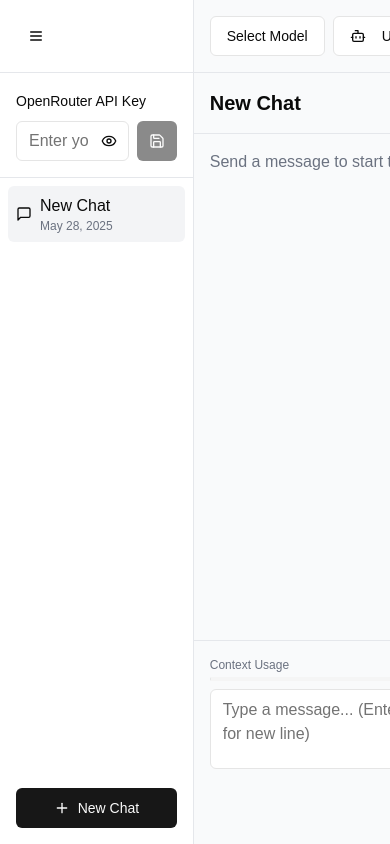
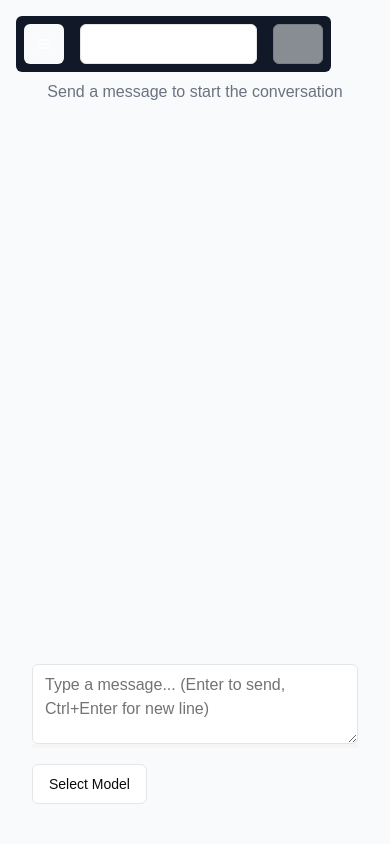
Before and after one commit to visnkmr/hemo, a Next.js app: page / in a window 390 px wide. Built offline with nearby package versions, Linux system fonts and the light colour scheme.

Commit message:
cleaned up ui moved buttons around and mobile view now works as expected.

```diff
--- a/app/page.tsx
+++ b/app/page.tsx
@@ -12,6 +12,7 @@ import { PlusIcon, MenuIcon, XIcon, Download, Bot } from "lucide-react"
 import ModelSelectionDialog from "@/components/model-selection-dialog"
 import ExportDialog from "@/components/export-dialog"
 import { Toaster } from "@/components/ui/toaster"
+import { cn } from "@/lib/utils"
 
 export default function Home() {
   const [apiKey, setApiKey] = useState<string>("")
@@ -187,20 +188,45 @@ export default function Home() {
     setSelectedModelInfo(modelInfo || null)
     setIsModelDialogOpen(false)
   }
+const [collapsed, setCollapsed] = useState(true);
+
+  const toggleMenu = () => {
+    setCollapsed(prev => !prev);
+  };
 
   const currentChat = chats.find((chat) => chat.id === currentChatId)
 
   return (
-    <div className="flex h-screen bg-gray-50 dark:bg-gray-900 overflow-hidden">
-      {/* Sidebar */}
-      {sidebarVisible && (
-        <div className="w-64 bg-white dark:bg-gray-800 border-r border-gray-200 dark:border-gray-700 flex flex-col">
-          <div className="p-4 border-b border-gray-200 dark:border-gray-700">
-          <Button className="" variant="ghost" size="icon" onClick={() => setSidebarVisible(!sidebarVisible)}>
+    <div className="absolute h-full w-full bg-gray-50 dark:bg-gray-900 overflow-hidden">
+      {(
+        <div className="relative h-full">
+          <div className="absolute top-4 left-4 z-50 p-2 rounded-md  text-white bg-gray-900 ">
+            <div className="flex flex-row gap-4 ">
+          <Button className="bg-gray-50 dark:bg-gray-900" variant="ghost" size="icon" onClick={() => toggleMenu()}>
             {<MenuIcon size={20} />}
           </Button>
+
+            <Button
+              variant="outline"
+              onClick={()=>{setollamastate((ollamastate+1)%3)}}
+              // disabled={!currentChat || currentChat.messages.length === 0}
+            >
+              <Bot size={16} className="mr-2" />
+              {`${ollamastate===0?"Using Openrouter":(ollamastate===1?"Using Ollama":"Using LM Studio")}`}
+            </Button>
+            <Button
+              variant="outline"
+              onClick={() => setIsExportDialogOpen(true)}
+              disabled={!currentChat || currentChat.messages.length === 0}
+            >
+              <Download size={16} className="" />
+              <span className="hidden lg:inline lg:ml-2">Export</span>
+            </Button>
+
+            </div>
           </div>
-
+          <div className={cn(`absolute top-0 left-0 h-full bg-gray-900 text-white transition-transform duration-300 ease-in-out z-40 ${
+          collapsed ? '-translate-x-full' : 'translate-x-0'}`,"pt-20")}>
           {ollamastate==0?(<div className="p-4 border-b border-gray-200 dark:border-gray-700">
             <ApiKeyInput apiKey={apiKey} setApiKey={setApiKey} />
           </div>):null}
@@ -229,44 +255,18 @@ export default function Home() {
             </Button>
             </div>
         </div>
+        </div>
       )}
+                {/* <SidebarMenu/> */}
+
 
       {/* Main content */}
-      <div className="flex-1 flex flex-col">
-        <div className="flex items-center justify-between p-4 border-b border-gray-200 dark:border-gray-700">
+      <div className="flex flex-col ">
+        {/* <div className="flex items-center justify-between p-4 border-b border-gray-200 dark:border-gray-700">
           {!sidebarVisible?(<Button variant="ghost" size="icon" onClick={() => setSidebarVisible(!sidebarVisible)}>
             {<MenuIcon size={20} />}
           </Button>):null}
-
-          <div className="flex items-center gap-2">
-            {ollamastate==0?(<Button variant="outline" onClick={() => setIsModelDialogOpen(true)} className="flex items-center gap-2">
-              {selectedModelInfo ? (
-                <>
-                  <div className={`w-4 h-4 rounded-full bg-${getModelColor(selectedModel)}`}></div>
-                  <span className="truncate max-w-[150px]">{getModelDisplayName(selectedModel)}</span>
-                </>
-              ) : (
-                "Select Model"
-              )}
-            </Button>):null}
-            <Button
-              variant="outline"
-              onClick={()=>{setollamastate((ollamastate+1)%3)}}
-              // disabled={!currentChat || currentChat.messages.length === 0}
-            >
-              <Bot size={16} className="mr-2" />
-              {`${ollamastate===0?"Using Openrouter":(ollamastate===1?"Using Ollama":"Using LM Studio")}`}
-            </Button>
-            <Button
-              variant="outline"
-              onClick={() => setIsExportDialogOpen(true)}
-              disabled={!currentChat || currentChat.messages.length === 0}
-            >
-              <Download size={16} className="mr-2" />
-              Export
-            </Button>
-          </div>
-        </div>
+        </div> */}
 
         {currentChat && (
           <ChatInterface
@@ -281,6 +281,11 @@ export default function Home() {
             onBranchConversation={handleBranchConversation}
             directsendmessage={false}
             messagetosend=""
+            sidebarVisible={sidebarVisible}
+            setSidebarVisible={setSidebarVisible}
+            getModelColor={getModelColor}
+            getModelDisplayName={getModelDisplayName}
+            setIsModelDialogOpen={setIsModelDialogOpen}
           />
         )}
       </div>
--- a/components/chat-interface.tsx
+++ b/components/chat-interface.tsx
@@ -5,7 +5,7 @@ import { useState, useRef, type KeyboardEvent, useEffect } from "react"
 import { Textarea } from "@/components/ui/textarea"
 import { Button } from "@/components/ui/button"
 import type { Chat, Message, BranchPoint } from "@/lib/types"
-import { SendIcon, Loader2 } from "lucide-react"
+import { SendIcon, Loader2, MenuIcon } from "lucide-react"
 import { ScrollArea } from "@/components/ui/scroll-area"
 import MessageItem from "@/components/message-item"
 import { Progress } from "@/components/ui/progress"
@@ -20,6 +20,7 @@ interface SendMessageStreamParams {
   model: string;
   messages: Array<{ role: string; content: string }>;
   lmstudio_url:string;
+
 }
 
 interface ChatInterfaceProps {
@@ -34,6 +35,11 @@ interface ChatInterfaceProps {
   lmstudio_model_name: string;
   directsendmessage?: boolean;
   messagetosend?: string;
+  sidebarVisible:any;
+  setSidebarVisible:any;
+  setIsModelDialogOpen:any;
+  getModelColor:any;
+  getModelDisplayName:any;
 }
 
 // --- Exported Send Message Stream Function ---
@@ -190,6 +196,12 @@ export default function ChatInterface({
   onBranchConversation,
   directsendmessage = false,
   messagetosend = "",
+
+  sidebarVisible,
+  setSidebarVisible,
+  setIsModelDialogOpen,
+  getModelDisplayName,
+  getModelColor
 }: ChatInterfaceProps) {
   const [input, setInput] = useState("")
   const [isLoading, setIsLoading] = useState(false)
@@ -340,17 +352,19 @@ export default function ChatInterface({
   // --- JSX Rendering ---
 
   return (
-    <div className="flex flex-col h-[95%]">
+    <div className="">
+
       {/* Header */}
-      <div className="p-4 border-b border-gray-200 dark:border-gray-700">
+      {/* <div className="p-4 border-b border-gray-200 dark:border-gray-700">
         <h2 className="text-xl font-semibold truncate">{chat.title || "New Chat"}</h2>
-      </div>
+      </div> */}
 
       {/* Message Area */}
-      <ScrollArea className="h-[60vh] lg:h-full">
-      <div className="flex overflow-hidden"> {/* Make chat history grow and handle overflow */}
-      <div className="grid gap-4 p-4 mb-5" >
-        <div className="flex items-start gap-4 flex-col ">
+      {/* <ScrollArea className="h-full justify-center"> w-9 */}
+      {/* <div className="flex overflow-hidden"> Make chat history grow and handle overflow */}
+      <div className="absolute w-full bottom-0 top-0 pt-20 pb-[144px] overflow-y-scroll pl-8 pr-8" >
+        <div className="mx-auto flex w-full max-w-3xl flex-col pb-10">
+          {/* mx-auto flex w-full max-w-3xl flex-col space-y-12 px-4 pb-10 pt-safe-offset-10 */}
           {chat.messages.length === 0 ? (
             <div className="flex items-center justify-center h-full w-full">
               <p className="text-gray-500 dark:text-gray-400">Send a message to start the conversation</p>
@@ -369,8 +383,8 @@ export default function ChatInterface({
           <div ref={messagesEndRef} />
         </div>
         </div>
-        </div>
-      </ScrollArea>
+        {/* </div> */}
+      {/* </ScrollArea> */}
 
       {/* Error Display */}
       {error && (
@@ -380,18 +394,23 @@ export default function ChatInterface({
       )}
 
       {/* Input Area */}
-      <div className="p-4 border-t border-gray-200 dark:border-gray-700">
+      <div className="absolute w-full bottom-0  pl-8 pr-8 " >
+        <div className="mx-auto flex w-full max-w-4xl flex-col pb-10 bg-gray-50 dark:bg-gray-900">
+      {/* <div className="max-w-3xl justify-center p-4 absolute bottom-0 w-full bg-gray-50 dark:bg-gray-900"> */}
         {/* Context Usage Bar */}
-        <div className="mb-2">
+        {/* <div className="mb-2">
           <div className="flex justify-between text-xs text-gray-500 mb-1">
             <span>Context Usage</span>
             <span>{contextUsage}%</span>
           </div>
           <Progress value={contextUsage} className="h-1" />
-        </div>
+        </div> */}
 
         {/* Text Input & Send Button */}
-        <div className="flex items-end gap-2">
+
+        <div className="flex flex-grow items-end gap-2">
+          <div className="flex flex-col flex-grow">
+
           <Textarea
             ref={textareaRef}
             value={input}
@@ -401,9 +420,25 @@ export default function ChatInterface({
             className="flex-1 min-h-[80px] max-h-[200px]"
             disabled={isLoading}
           />
-          <Button onClick={() => handleSendMessage()} disabled={isLoading || !input.trim()} className="h-10">
+          <Progress value={contextUsage} className="h-1" />
+          </div>
+
+        </div>
+        <div className="mt-4 flex flex-row gap-4 w-full">
+          {ollamastate==0?(<Button variant="outline" onClick={() => setIsModelDialogOpen(true)} className="flex items-center gap-2">
+                        {selectedModelInfo ? (
+                          <>
+                            <div className={`w-4 h-4 rounded-full bg-${getModelColor(selectedModel)}`}></div>
+                            <span className="truncate max-w-[150px]">{getModelDisplayName(selectedModel)}</span>
+                          </>
+                        ) : (
+                          "Select Model"
+                        )}
+                      </Button>):null}
+                      <Button onClick={() => handleSendMessage()} disabled={isLoading || !input.trim()} className="h-full bg-gray-50">
             {isLoading ? <Loader2 className="h-4 w-4 animate-spin" /> : <SendIcon className="h-4 w-4" />}
           </Button>
+        </div>
         </div>
       </div>
     </div>
--- a/components/message-item.tsx
+++ b/components/message-item.tsx
@@ -51,15 +51,17 @@ export default function MessageItem({ message, isStreaming = false, onCopy, onBr
   // }
 
   return (
+    <div className={cn("",isUser?"justify-end":"")}
+      onMouseEnter={() => setIsHovered(true)}
+      onMouseLeave={() => setIsHovered(false)}>
+    <div className={cn(isUser?"place-items-end":"")}>
     <div
       className={cn(
-        "flex gap-3 p-4 rounded-lg relative lg:w-full overflow-hidden",
+        "gap-3 p-4 rounded-lg relative overflow-hidden",
         isUser ? "bg-blue-50 dark:bg-blue-900/20" : "bg-gray-50 dark:bg-gray-800/50",
       )}
-      onMouseEnter={() => setIsHovered(true)}
-      onMouseLeave={() => setIsHovered(false)}
     >
-      <div className="flex-shrink-0 mt-1">
+      {/* <div className="flex-shrink-0 mt-1">
         {isUser ? (
           <div className="w-8 h-8 rounded-full bg-blue-500 flex items-center justify-center">
             <UserIcon className="h-5 w-5 text-white" />
@@ -74,29 +76,31 @@ export default function MessageItem({ message, isStreaming = false, onCopy, onBr
             <BotIcon className="h-5 w-5 text-white" />
           </div>
         )}
-      </div>
+      </div> */}
 
-      <div className="flex-1 space-y-2">
-        <div className="flex items-center gap-2">
+      <div className="space-y-2">
+        <div className="items-center gap-2">
           <span className="font-medium">
-            {isUser ? "You" : "AI Assistant"}
+            {/* {isUser ? "You" : "AI Assistant"} */}
             {message.model && !isUser && (
               <span className="text-xs ml-2 opacity-70">({getModelDisplayName(message.model)})</span>
             )}
           </span>
-          <span className="text-xs text-gray-500 dark:text-gray-400">
+          {/* <span className="text-xs text-gray-500 dark:text-gray-400">
             {format(new Date(message.timestamp), "MMM d, h:mm a")}
-          </span>
+          </span> */}
         </div>
 
-        <div className="prose dark:prose-invert prose-sm max-w-[30vh] lg:max-w-full">
+        <div className={cn( isUser?"max-w-[70vw]":"w-full","prose dark:prose-invert prose-sm break-words")}>
           <Markdown>{message.content}</Markdown>
           {isStreaming && showCursor && <span className="animate-pulse">▌</span>}
         </div>
       </div>
 
-      {isHovered && !isStreaming && (
-        <div className="absolute top-2 right-2 flex gap-1">
+
+    </div>
+    {!isStreaming && (
+        <div className={cn("gap-1 ",isUser,isHovered?"visible":"invisible")}>
           <Button variant="ghost" size="icon" onClick={onCopy} title="Copy message">
             <CopyIcon className="h-4 w-4" />
           </Button>
@@ -105,6 +109,7 @@ export default function MessageItem({ message, isStreaming = false, onCopy, onBr
           </Button>
         </div>
       )}
+      </div>
     </div>
   )
 }
```
